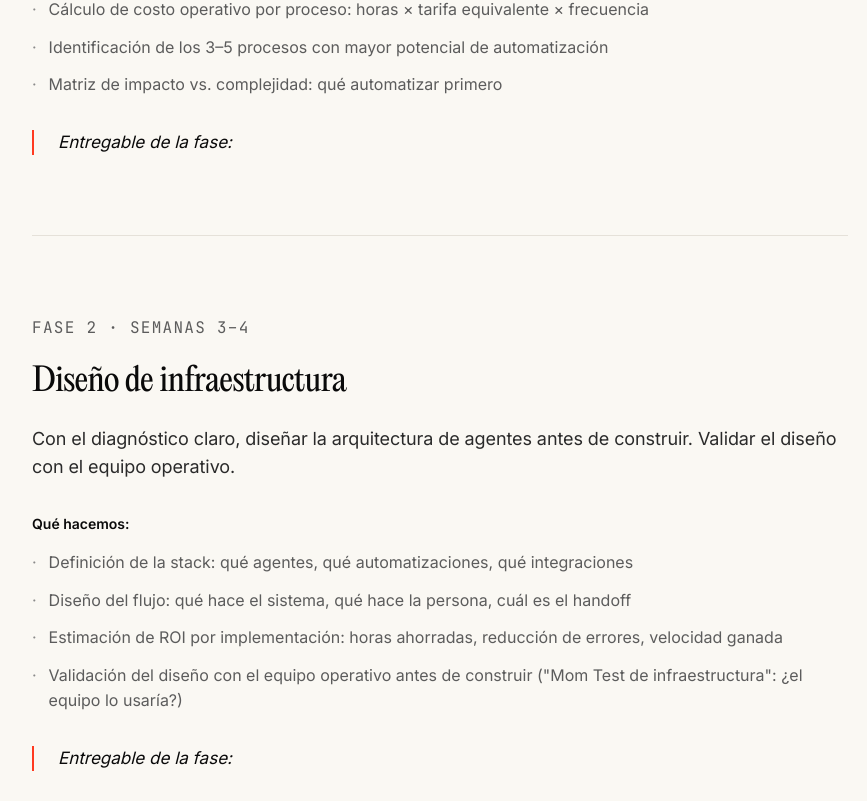
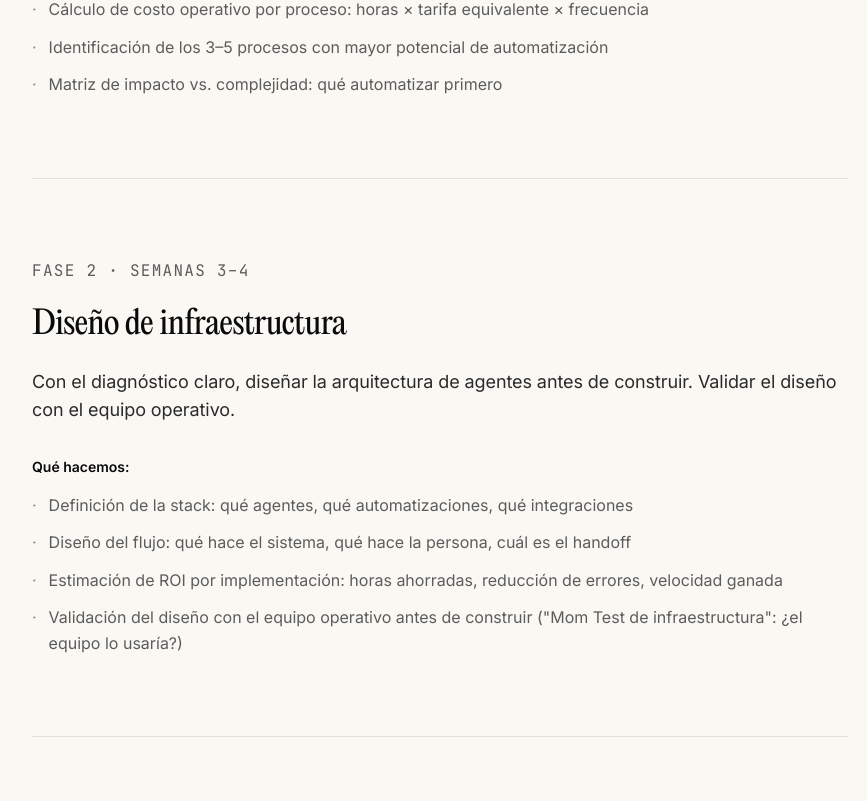
Before and after one commit to dami-novolabs/landingb2b, a Next.js app: page /opera in a window 1280 px wide. Shown: the part 5079-5880 px from the top of the page, without its empty margins (200-1067 px from the left). Built offline with nearby package versions, Linux system fonts and the light colour scheme.

Commit message:
feat: remove deliverable phase display from HowWeWork component
Removed the section that displayed the deliverable phase for clarity.

Co-authored-by: Dami <102418453+dami-novolabs@users.noreply.github.com>

```diff
--- a/src/components/opera/HowWeWork.tsx
+++ b/src/components/opera/HowWeWork.tsx
@@ -77,11 +77,7 @@ export default function HowWeWork() {
                   ))}
                 </ul>
 
-                <div className="mt-8 border-l-2 border-novo-accent pl-6">
-                  <p className="text-[17px] italic text-novo-black">
-                    Entregable de la fase: {phase.deliverable}
-                  </p>
-                </div>
+
               </div>
             </React.Fragment>
           ))}
```
